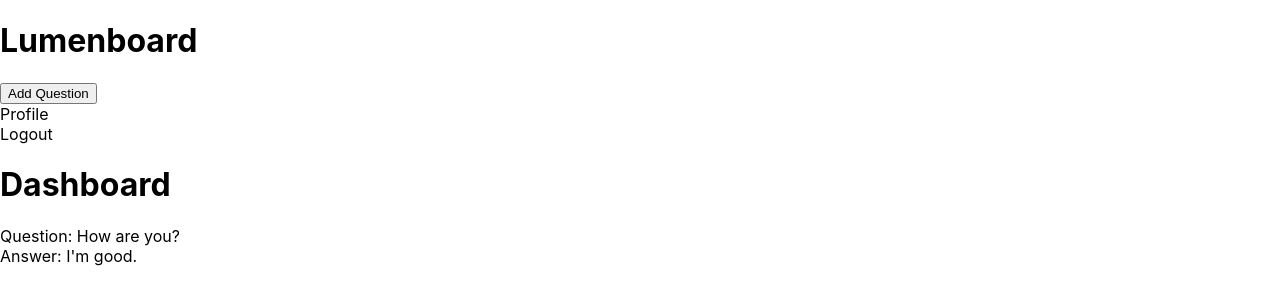
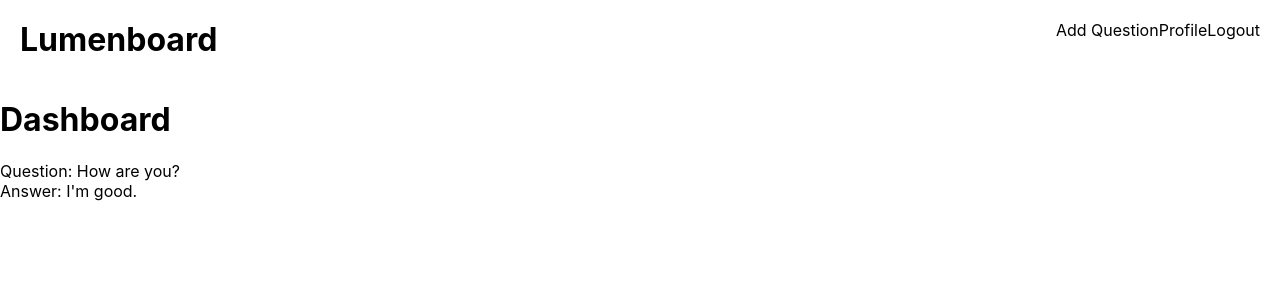
Before and after one commit to xerxes23/lumen-client, a React (Create React App) app: page /dashboard in a window 1280 px wide. Shown: the top 304 px of the page. Built offline with nearby package versions, Linux system fonts and the light colour scheme.

Commit message:
Styled Navbar component

```diff
--- a/src/components/navbar/NavBar.js
+++ b/src/components/navbar/NavBar.js
@@ -1,12 +1,35 @@
 import React from "react";
+import { makeStyles } from "@material-ui/styles";
+
+const useStyles = makeStyles({
+	navbar: {
+		display: "flex",
+		flexDirection: "row",
+		justifyContent: "space-between",
+		padding: 20,
+	},
+	logo: {
+		display: "flex",
+		fontSize: 32,
+		fontWeight: "bolder",
+	},
+	navbarLinks: {
+		display: "flex",
+		flexDirection: "row",
+	},
+});
 
 export function Navbar() {
+	const classes = useStyles();
+
 	return (
-		<div>
-			<h1>Lumenboard</h1>
-			<button>Add Question</button>
-			<div>Profile</div>
-			<div>Logout</div>
+		<div className={classes.navbar}>
+			<div className={classes.logo}>Lumenboard</div>
+			<div className={classes.navbarLinks}>
+				<div>Add Question</div>
+				<div>Profile</div>
+				<div>Logout</div>
+			</div>
 		</div>
 	);
 }
```
Also changed, not shown: 1 other file (tests, documents, lock files or other folders).
